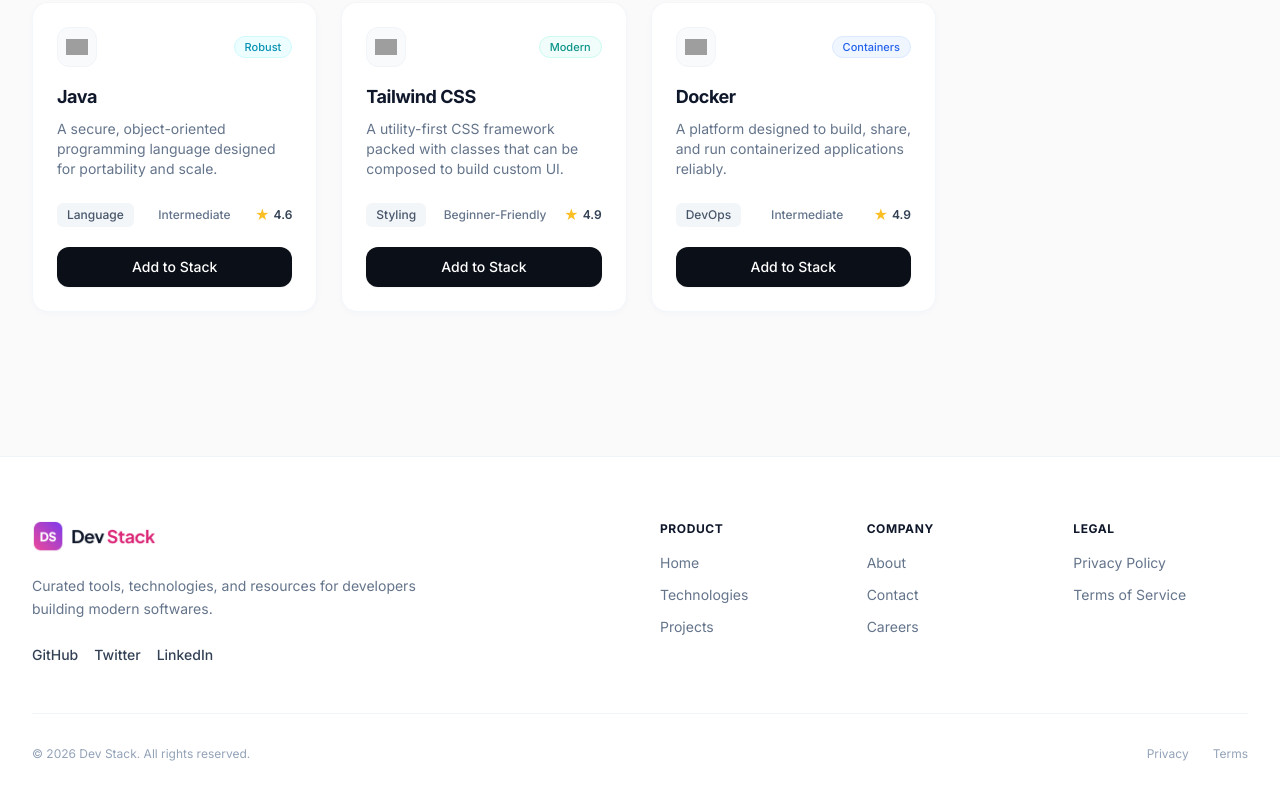
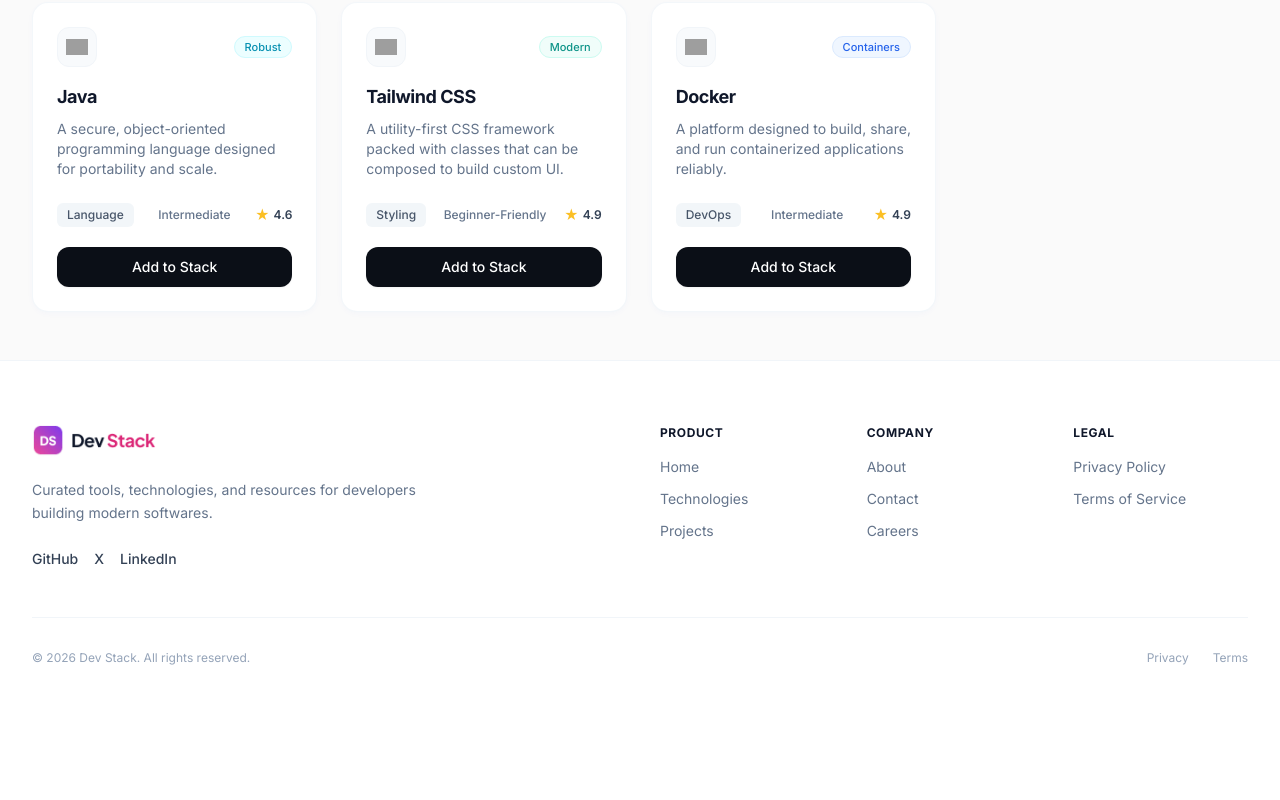
Before and after one commit to shahed-ab/ph-assignment-5-, a React (Vite) app: page / in a window 1280 px wide. Shown: the part 1905-2705 px from the top of the page. After the commit the page ends 2619 px from the top, so only its background shows below. Built offline with nearby package versions, Linux system fonts and the light colour scheme; grey boxes are pictures that could not be loaded.

Commit message:
Incorrect margin causing footer to overlap content. Now i fixed it

```diff
--- a/src/components/Footer.jsx
+++ b/src/components/Footer.jsx
@@ -2,7 +2,7 @@
 
 export default function Footer() {
   return (
-    <footer className="bg-white border-t border-slate-100 pt-16 pb-12 mt-24">
+    <footer className="bg-white border-t border-slate-100 pt-16 pb-12 mt-25">
       <div className="max-w-7xl mx-auto px-4 sm:px-6 lg:px-8">
 
         <div className="grid grid-cols-1 md:grid-cols-2 lg:grid-cols-12 gap-10 pb-12">
@@ -29,12 +29,12 @@
                 GitHub
               </a>
               <a
-                href="https://twitter.com"
+                href="https://x.com/home"
                 target="_blank"
                 rel="noopener noreferrer"
                 className="hover:text-rose-500 transition-colors"
               >
-                Twitter
+                X
               </a>
               <a
                 href="https://linkedin.com"
```
